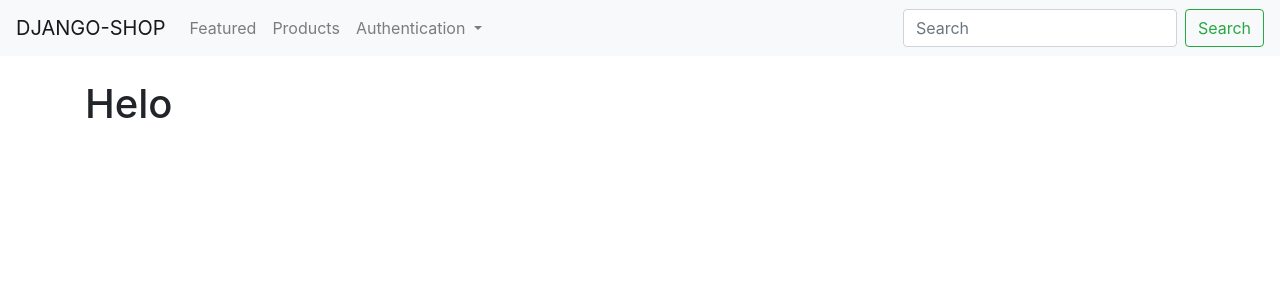
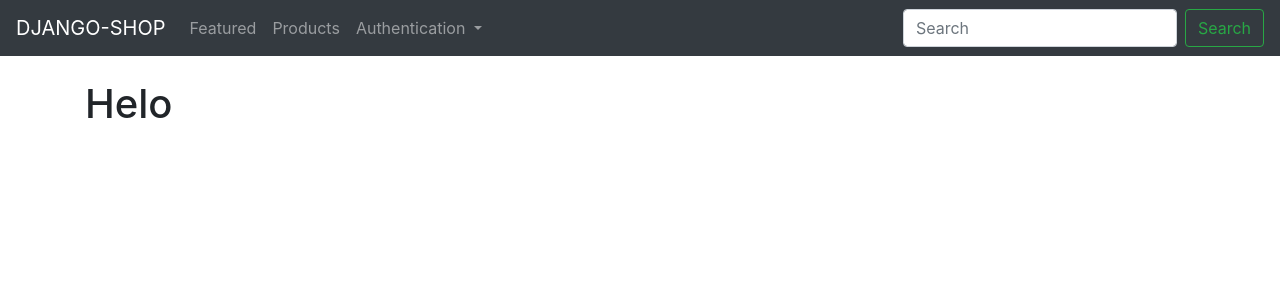
Before and after one commit to phalbert/django_ecommerce, a Django app: page / in a window 1280 px wide. Shown: the top 300 px of the page. Run offline with Django 3.2, Linux system fonts and the light colour scheme; some libraries are stand-ins or nearby versions.

Commit message:
added navbar

```diff
--- a/src/templates/navbar.html
+++ b/src/templates/navbar.html
@@ -2,7 +2,7 @@
 {% url 'products:featured' as featured_url %}
 {% url 'home' as home_url %}
 
-<nav class="navbar navbar-expand-lg navbar-light bg-light">
+<nav class="navbar navbar-expand-lg navbar-dark bg-dark">
     <a class="navbar-brand" href="{{ home_url }}">DJANGO-SHOP</a>
     <button class="navbar-toggler" type="button" data-toggle="collapse" data-target="#navbarSupportedContent"
         aria-controls="navbarSupportedContent" aria-expanded="false" aria-label="Toggle navigation">
--- a/src/templates/products/components/card.html
+++ b/src/templates/products/components/card.html
@@ -2,9 +2,7 @@
     <img class="card-img-top" src="{{ object.image.url }}" alt="Card image cap">
     <div class="card-body">
         <h5 class="card-title">{{ object.title }}</h5>
-        {%if not action %}
-        <p class="card-text">{{ object.description }}</p>
-        {% endif %}
+        <p class="card-text">{{ object.description | truncatewords:10 }}</p>
         <a href="{{ object.get_absolute_url }}" class="btn btn-primary">{%if action %}{{ action }}{% else %}$ {{ object.price }}{% endif %}</a>
         {%if not action %}
         <a href="{% url 'products:list' %}" class="btn btn-warning">Back</a>
```
